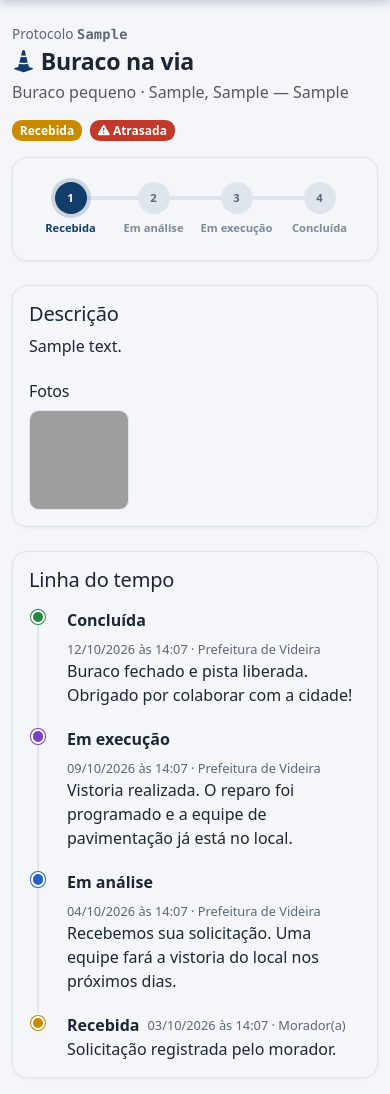
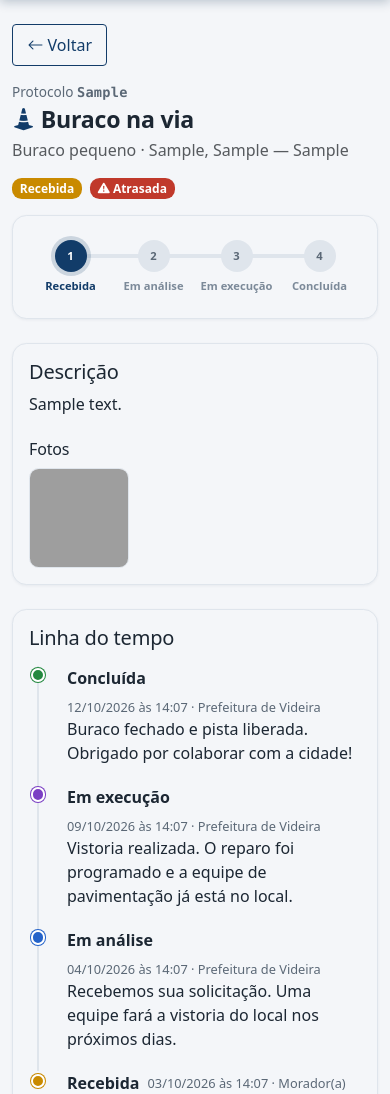
Before and after one commit to andreguindani/reporte-aqui, a PHP site: the page made by public/solicitacao.php in a window 390 px wide. Shown: the part 56-1150 px from the top of the page. Run offline with PHP 8.4, Linux system fonts and the light colour scheme; data comes from the database, SQL or seed files in the repository; tables that the repository leaves empty hold one stand-in row (values such as "Sample post"); grey boxes are pictures that could not be loaded.

Commit message:
Adiciona botão Voltar na página da solicitação

```diff
--- a/app/layout/rodape.php
+++ b/app/layout/rodape.php
@@ -32,6 +32,18 @@ $dados_js = array_merge([
 <script src="<?= e(url('assets/vendor/leaflet/leaflet.js')) ?>"></script>
 <script src="<?= e(url('assets/js/mapa.js')) ?>"></script>
 <?php endif; ?>
+<script>
+// Links com data-voltar retornam à página anterior quando ela é do próprio site
+// (mantém filtros e posição); caso contrário seguem o href normal.
+document.querySelectorAll('[data-voltar]').forEach(function (link) {
+  link.addEventListener('click', function (ev) {
+    var veioDoSite = false;
+    try { veioDoSite = document.referrer !== '' && new URL(document.referrer).origin === location.origin
+      && new URL(document.referrer).pathname !== location.pathname; } catch (e) {}
+    if (veioDoSite && history.length > 1) { ev.preventDefault(); history.back(); }
+  });
+});
+</script>
 <?php foreach (($scripts ?? []) as $arquivo): ?>
 <script src="<?= e(url('assets/js/' . $arquivo)) ?>"></script>
 <?php endforeach; ?>
--- a/assets/css/estilo.css
+++ b/assets/css/estilo.css
@@ -203,3 +203,8 @@ h1, h2, h3, .h1, .h2, .h3 { font-weight: 700; letter-spacing: -.01em; }
   .ra-hero { padding-top: 2rem; }
 }
 .ra-col-local { min-width: 190px; }
+
+/* Botão "Voltar" da página de detalhe: área de toque maior no celular */
+@media (max-width: 575.98px) {
+  .ra-voltar { padding: .5rem .9rem; font-size: 1rem; }
+}
--- a/public/solicitacao.php
+++ b/public/solicitacao.php
@@ -93,6 +93,19 @@ $usa_mapa = true;
 require __DIR__ . '/../app/layout/cabecalho.php';
 ?>
 <div class="container py-4">
+<?php
+// Botão "Voltar": retorna à página anterior do site; se não houver, vai para a lista mais provável.
+if (eh_admin()) {
+    [$voltarUrl, $voltarTexto] = ['public/admin/index.php', 'Voltar ao painel'];
+} elseif ($souAutor) {
+    [$voltarUrl, $voltarTexto] = ['public/minhas.php', 'Voltar às minhas solicitações'];
+} else {
+    [$voltarUrl, $voltarTexto] = ['public/index.php', 'Voltar ao início'];
+}
+?>
+  <a class="btn btn-outline-primary btn-sm ra-voltar mb-3" href="<?= e(url($voltarUrl)) ?>" data-voltar
+     aria-label="<?= e($voltarTexto) ?>"><i class="bi bi-arrow-left"></i> Voltar</a>
+
 <?php if (!empty($_GET['nova']) && $souAutor): ?>
   <div class="alert alert-success d-flex gap-3 align-items-start" role="status">
     <i class="bi bi-check-circle-fill fs-3"></i>
```
